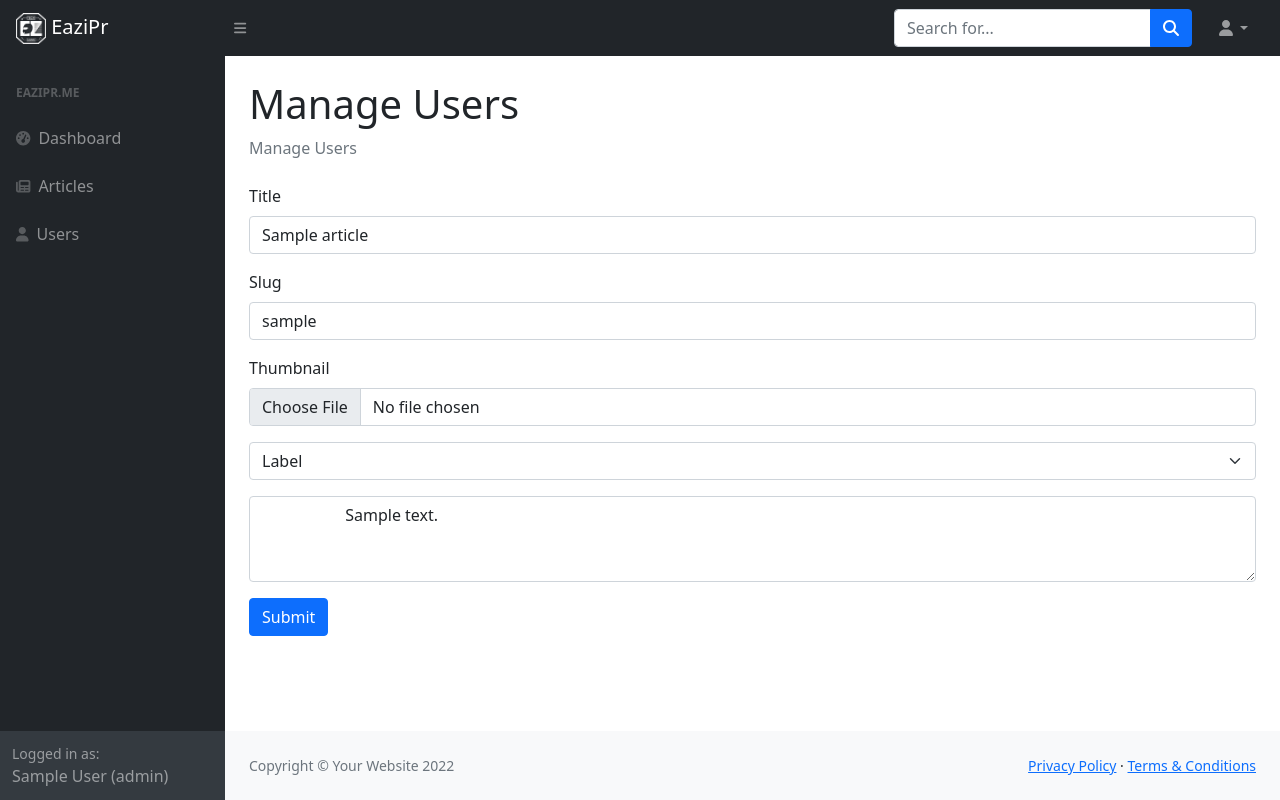
After one commit to MuhamadAzizi/blog, a Flask app: template templates/Admin/Articles/edit.html in a window 1280 px wide. The commit adds this page. Run offline with Flask 2, Linux system fonts and the light colour scheme; the visitor is signed in with stand-in values (Sample User, id 1); tables that the repository leaves empty or names only in its code hold one stand-in row (values such as "Sample post"); the template is opened without the code that fills it: most values are stand-ins (such as "Sample title", 1, 10 or a date in 2020); some libraries are stand-ins or nearby versions.

```diff
--- a/app.py
+++ b/app.py
@@ -1,8 +1,10 @@
-from flask import Flask, render_template, request, redirect, session
+from flask import Flask, flash, render_template, request, redirect, session
 from flask_session import Session
 from werkzeug.utils import secure_filename
-from models import login_auth, get_all_users, add_user, delete_user, get_user_by_id, update_user, get_all_articles
+from models import login_auth, get_all_users, add_user, delete_user, get_user_by_id, update_user, get_all_articles, \
+    get_all_labels, add_article, delete_article, get_article_by_id
 
+import datetime
 import os
 import hashlib
 
@@ -15,6 +17,11 @@ app.config['SESSION_PERMANTENT'] = False
 app.config['SESSION_TYPE'] = 'filesystem'
 app.config['UPLOAD_FOLDER'] = UPLOAD_FOLDER
 Session(app)
+
+
+def allowed_file(filename):
+    return '.' in filename and \
+           filename.rsplit('.', 1)[1].lower() in ALLOWED_EXTENSIONS
 
 
 @app.route('/')
@@ -31,6 +38,47 @@ def admin_dashboard():
 def admin_articles():
     articles = get_all_articles()
     return render_template('Admin/Articles/index.html', articles=articles)
+
+
+@app.route('/admin/articles/add')
+def admin_articles_add():
+    current_date = datetime.datetime.today().strftime('%Y-%m-%d')
+    labels = get_all_labels()
+    return render_template('Admin/Articles/add.html', labels=labels, current_date=current_date)
+
+
+@app.route('/admin/articles/add/save', methods=['POST'])
+def admin_articles_add_save():
+    if request.method == 'POST':
+        title = request.form['title']
+        slug = request.form['slug']
+        label = request.form['label']
+
+        thumbnail = request.files['thumbnail']
+        if thumbnail.filename == '':
+            flash('No selected file')
+            return redirect(request.url)
+        if thumbnail and allowed_file(thumbnail.filename):
+            filename = secure_filename(thumbnail.filename)
+            thumbnail.save(os.path.join(app.config['UPLOAD_FOLDER'], filename))
+
+        date_posted = request.form['date_posted']
+        content = request.form['content']
+        user = request.form['user']
+        add_article(title, slug, label, 'uploads/' + filename,
+                    date_posted, content, user)
+        return redirect('/admin/articles')
+
+
+@app.route('/admin/articles/edit/<id>')
+def admin_articles_edit(id):
+    article = get_article_by_id(id)
+    return render_template('Admin/Articles/edit.html', article=article)
+
+@app.route('/admin/articles/delete/<id>')
+def admin_articles_delete(id):
+    delete_article(id)
+    return redirect('/admin/articles')
 
 
 @app.route('/admin/users')
@@ -85,6 +133,7 @@ def admin_login():
 
         result = login_auth(email_address, md5.hexdigest())
         if result:
+            session['id'] = result['id']
             session['name'] = result['name']
             session['email_address'] = result['email_address']
             session['user_level'] = result['user_level']
@@ -96,6 +145,7 @@ def admin_login():
 
 @app.route('/admin/logout')
 def admin_logout():
+    session['id'] = None
     session['name'] = None
     session['email_address'] = None
     session['user_level'] = None
--- /dev/null
+++ b/templates/Admin/Articles/edit.html
@@ -0,0 +1,51 @@
+{% extends 'base.html' %}
+
+{% block title %} Admin - Add article {% endblock %}
+
+{% block content %}
+{% if session.name %}
+<main>
+    <div class="container-fluid px-4">
+        <h1 class="mt-4">Manage Users</h1>
+        <ol class="breadcrumb mb-4">
+            <li class="breadcrumb-item active">Manage Users</li>
+        </ol>
+        <form method="post" action="/admin/articles/add/save" enctype="multipart/form-data">
+            <div class="mb-3">
+                <label for="inputTitle" class="form-label">Title</label>
+                <input type="text" class="form-control" id="inputTitle" name="title" value="{{ article.title }}">
+            </div>
+            <div class="mb-3">
+                <label for="inputSlug" class="form-label">Slug</label>
+                <input type="text" class="form-control" id="inputInput" name="slug" value="{{ article.slug }}">
+            </div>
+            <div class="mb-3">
+                <label for="formFile" class="form-label">Thumbnail</label>
+                <input class="form-control" type="file" id="formFile" name="thumbnail">
+            </div>
+            <div class="mb-3">
+                <input type="text" class="form-control" id="inputDate" value="{{ current_date }}" name="date_posted"
+                    hidden>
+            </div>
+            <div class="mb-3">
+                <select class="form-select" aria-label="Select label" name="label">
+                    <option selected>Label</option>
+                    {% for label in labels %}
+                    <option value="{{ label.id }}">{{ label.label }}</option>
+                    {% endfor %}
+                </select>
+            </div>
+            <div class="mb-3">
+                <textarea class="form-control" id="tiny" rows="3" name="content">
+                    {{ article.content }}
+                </textarea>
+            </div>
+            <div class="mb-3">
+                <input type="text" class="form-control" id="inputUser" value="{{ session.id }}" name="user" hidden>
+            </div>
+            <button type="submit" class="btn btn-primary">Submit</button>
+        </form>
+    </div>
+</main>
+{% endif %}
+{% endblock %}
--- a/templates/Admin/Articles/index.html
+++ b/templates/Admin/Articles/index.html
@@ -10,6 +10,7 @@
 		<ol class="breadcrumb mb-4">
 			<li class="breadcrumb-item active">Manage Articles</li>
 		</ol>
+		<a class="btn btn-primary mb-4" href="/admin/articles/add"><i class="fas fa-plus"></i> Add article</a>
 		{% for article in articles %}
 		<div class="card mb-4">
 			<div class="row g-0">
@@ -22,6 +23,10 @@
 						<h5 class="card-title">{{ article.title }}</h5>
 						<p class="card-text">{{ article.content }}</p>
 						<p class="card-text"><small class="text-muted">{{ article.name }}</small></p>
+						<a class="btn btn-primary btn-sm" href="/admin/articles/edit/{{ article.id }}"><i
+								class="fas fa-edit"></i></a>
+						<a class="btn btn-danger btn-sm" href="/admin/articles/delete/{{ article.id }}"><i
+								class="fas fa-trash"></i></a>
 					</div>
 				</div>
 			</div>
--- a/templates/base.html
+++ b/templates/base.html
@@ -11,6 +11,8 @@
     <link href="https://cdn.jsdelivr.net/npm/simple-datatables@latest/dist/style.css" rel="stylesheet" />
     <link href="{{ url_for('static', filename='css/styles.css') }}" rel="stylesheet" />
     <script src="https://use.fontawesome.com/releases/v6.1.0/js/all.js" crossorigin="anonymous"></script>
+    <script src="https://cdn.tiny.cloud/1/wsgdib1n20kwo79g5rmj4ge8y96mj37512nr6vaa8ksveem6/tinymce/6/tinymce.min.js"
+        referrerpolicy="origin"></script>
 </head>
 
 <body class="sb-nav-fixed">
@@ -54,7 +56,7 @@
             <nav class="sb-sidenav accordion sb-sidenav-dark" id="sidenavAccordion">
                 <div class="sb-sidenav-menu">
                     <div class="nav">
-                        <div class="sb-sidenav-menu-heading">Core</div>
+                        <div class="sb-sidenav-menu-heading">eazipr.me</div>
                         <a class="nav-link" href="/admin">
                             <div class="sb-nav-link-icon">
                                 <i class="fas fa-tachometer-alt"></i>
@@ -67,15 +69,6 @@
                             </div>
                             Articles
                         </a>
-                        <div class="sb-sidenav-menu-heading">Interface</div>
-                        <a class="nav-link collapsed" href="#" data-bs-toggle="collapse"
-                            data-bs-target="#collapseLayouts" aria-expanded="false" aria-controls="collapseLayouts">
-                            <div class="sb-nav-link-icon"><i class="fas fa-columns"></i></div>
-                            Layouts
-                            <div class="sb-sidenav-collapse-arrow">
-                                <i class="fas fa-angle-down"></i>
-                            </div>
-                        </a>
                         <div class="collapse" id="collapseLayouts" aria-labelledby="headingOne"
                             data-bs-parent="#sidenavAccordion">
                             <nav class="sb-sidenav-menu-nested nav">
@@ -83,14 +76,6 @@
                                 <a class="nav-link" href="layout-sidenav-light.html">Light Sidenav</a>
                             </nav>
                         </div>
-                        <a class="nav-link collapsed" href="#" data-bs-toggle="collapse" data-bs-target="#collapsePages"
-                            aria-expanded="false" aria-controls="collapsePages">
-                            <div class="sb-nav-link-icon"><i class="fas fa-book-open"></i></div>
-                            Pages
-                            <div class="sb-sidenav-collapse-arrow">
-                                <i class="fas fa-angle-down"></i>
-                            </div>
-                        </a>
                         <div class="collapse" id="collapsePages" aria-labelledby="headingTwo"
                             data-bs-parent="#sidenavAccordion">
                             <nav class="sb-sidenav-menu-nested nav accordion" id="sidenavAccordionPages">
@@ -167,6 +152,11 @@
     <script src="{{ url_for('static', filename='assets/demo/chart-bar-demo.js') }}"></script>
     <script src="https://cdn.jsdelivr.net/npm/simple-datatables@latest" crossorigin="anonymous"></script>
     <script src="{{ url_for('static', filename='js/datatables-simple-demo.js') }}"></script>
+    <script>
+        tinymce.init({
+            selector: 'textarea#tiny'
+        });
+    </script>
 </body>
 
 </html>
```
Also changed, not shown: models.py (+65 -0 lines), templates/Admin/Articles/add.html (added, +49 -0 lines), static/uploads/Aksara_Kita.png (added), static/uploads/Aksara_Kita_v2.png (added), 1 other file.
